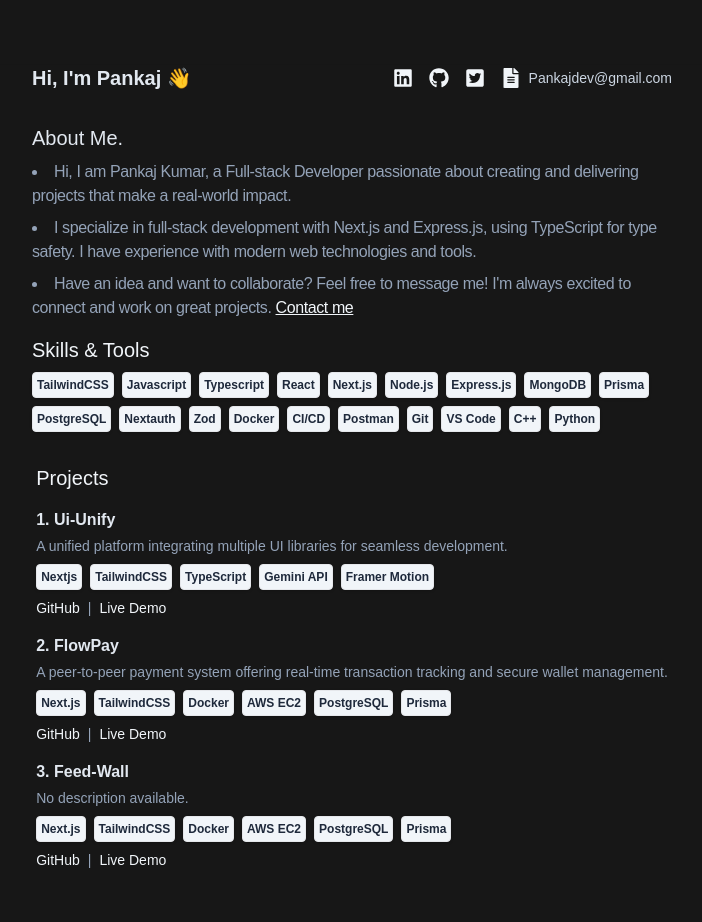
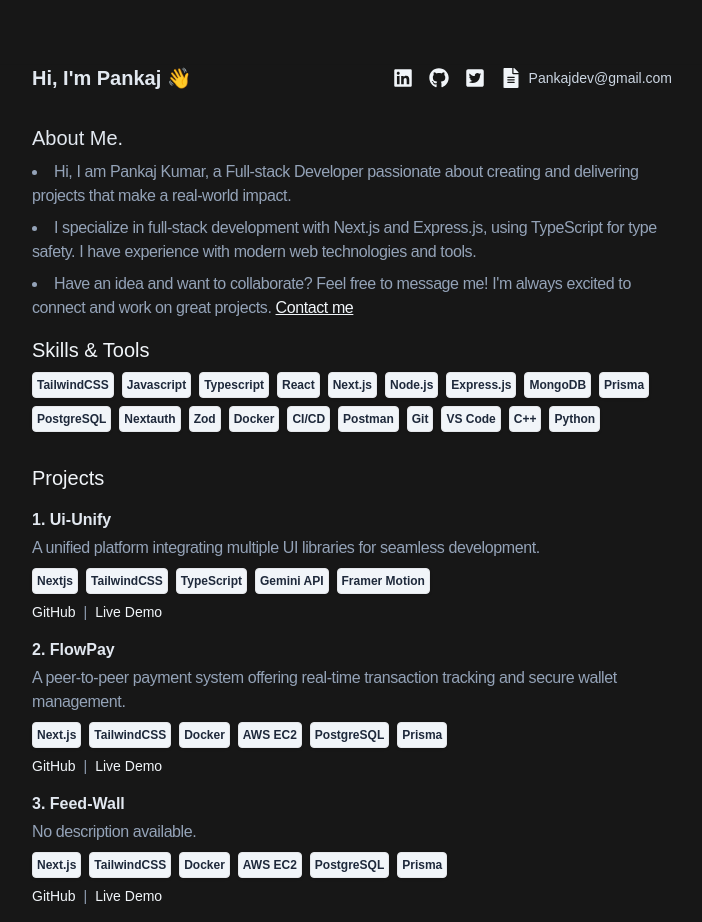
Before and after one commit to PankajKumardev/Minimal-portfolio, a Next.js app: page / in a window 1280 px wide. Shown: the whole page, without its empty margins (288-990 px from the left). Before the commit the page ends 886 px from the top, so only its background shows below. Built offline with nearby package versions, Linux system fonts and the light colour scheme.

Commit message:
update project description styling; increase font size and adjust tracking

```diff
--- a/components/Projects.tsx
+++ b/components/Projects.tsx
@@ -55,7 +55,7 @@
             <h2 className="text-base font-semibold text-slate-200">
               {index + 1}. {project.title}
             </h2>
-            <p className="text-slate-400 mt-1 text-sm">
+            <p className="text-slate-400 mt-1 text-base tracking-tight">
               {project.description || 'No description available.'}
             </p>
             <div className="mt-2">
```
